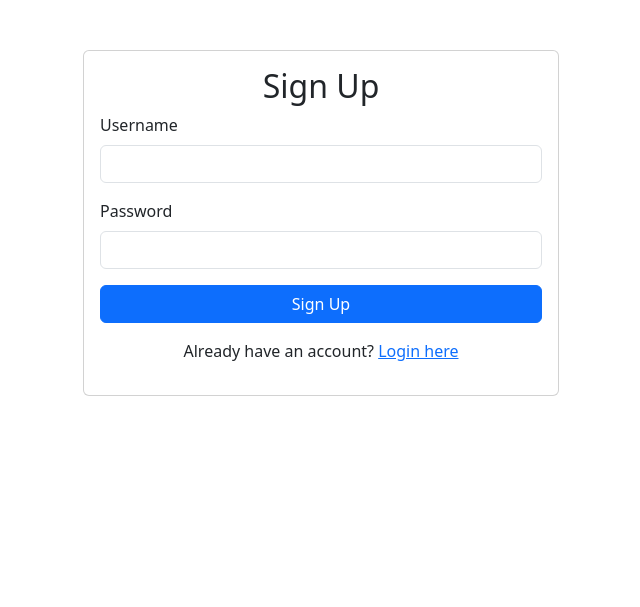
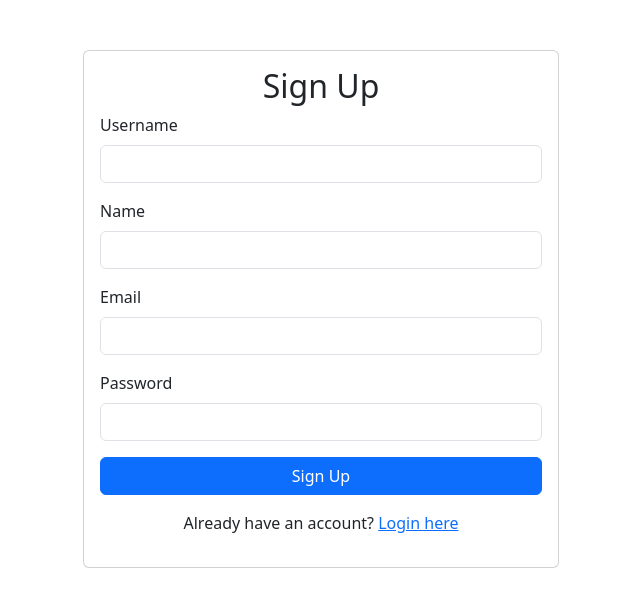
Before and after one commit to AoifeMurphy02/BabySitter, a Flask app: page /signup in a window 1280 px wide. Shown: the top 607 px of the page, without its empty margins (319-959 px from the left). Run offline with Flask 3, Linux system fonts and the light colour scheme; some libraries are stand-ins or nearby versions.

Commit message:
Refactored database integration, added fields to signup, and implemented email validation

```diff
--- a/UDP_FlaskApp/babysitter_udp/app.py
+++ b/UDP_FlaskApp/babysitter_udp/app.py
@@ -6,20 +6,17 @@ from pubnub.exceptions import PubNubException
 from dotenv import load_dotenv
 import os, re ,bcrypt, requests, json
 from oauthlib.oauth2 import WebApplicationClient
+import my_db
+db= my_db.db
+
 
 
 app = flask = Flask(__name__)
 load_dotenv()
 app.secret_key = os.getenv('SECRET_KEY')
 
-# MySQL configurations
-app.config['MYSQL_HOST'] = os.getenv('MYSQL_HOST')
-app.config['MYSQL_USER'] = os.getenv('MYSQL_USER')
-app.config['MYSQL_PASSWORD'] = os.getenv('MYSQL_PASSWORD')
-app.config['MYSQL_DB'] = os.getenv('MYSQL_DB')
-app.config["MYSQL_CUSTOM_OPTIONS"] = {"ssl": {"ca":  os.path.join(os.path.dirname(__file__), 'eu-west-1-bundle.pem')}}
+app.config['SQLALCHEMY_DATABASE_URI'] = os.getenv('MYSQL_HOST')
 
-mysql = MySQL(app)
 
 
 # Disables OAuth 2 https requirement. (FOR TESTING ONLY)
@@ -40,6 +37,8 @@ pnconfig.secret_key = 'sec-c-MzVlZDVmMzUtZjU3OC00YjgzLTg2ZWEtN2NlZWIyNWEwNGQ3'
 pnconfig.uuid ='Baby-device'
 
 pubnub =PubNub(pnconfig)
+
+db.init_app(app)
 
 # granting access to post to channel
 
@@ -63,8 +62,16 @@ def index():
 @app.route('/signup', methods=['GET', 'POST'])
 def signup():
     if request.method == 'POST':
-        username = request.form['username']
+        user_name = request.form['username']
         password = request.form['password']
+        name = request.form['name']
+        email = request.form['email']
+
+        # Check if email is valid
+        email_pattern = r'^[a-zA-Z0-9_.+-]+@[a-zA-Z0-9-]+\.[a-zA-Z0-9-.]+$'
+        if not re.match(email_pattern, email):
+            flash('Invalid email address. Please enter a valid email.', 'danger')
+            return render_template('signup.html')
 
         # Password requirements check
         if not re.fullmatch(r'^(?=.*[A-Z])(?=.*\d).{8,}$', password):
@@ -72,20 +79,14 @@ def signup():
             return render_template('signup.html')
         hashed_password = bcrypt.hashpw(password.encode('utf-8'), bcrypt.gensalt())
 
-        # Check if username already exists
-        cur = mysql.connection.cursor()
-        cur.execute("SELECT * FROM users WHERE username = %s", [username])
-        existing_user = cur.fetchone()
+        # Check if email already exists
+        existing_user = my_db.get_babysitter_by_email(email)
         if existing_user:
-            flash('Username already taken. Please choose a different username.', 'danger')
+            flash('Email already registered. Please choose a different email.', 'danger')
             return render_template('signup.html')
 
         # Save user to database
-        cur = mysql.connection.cursor()
-        cur.execute("INSERT INTO users(username, password) VALUES(%s, %s)", (username, hashed_password))
-        mysql.connection.commit()
-        cur.close()
-
+        my_db.add_babysitter(user_name=user_name, password=hashed_password, name=name, email=email)
         flash('You have successfully signed up!', 'success')
         return redirect(url_for('login'))
     return render_template('signup.html')
@@ -93,21 +94,17 @@ def signup():
 @app.route('/login', methods=['GET', 'POST'])
 def login():
     if request.method == 'POST':
-        username = request.form['username']
+        email = request.form['email']
         password = request.form['password']
 
-        # Fetch user from database
-        cur = mysql.connection.cursor()
-        cur.execute("SELECT * FROM users WHERE username=%s", [username])
-        user = cur.fetchone()
-        cur.close()
+        user = my_db.get_babysitter_by_email(email)
 
-        if user and bcrypt.checkpw(password.encode('utf-8'), user[2].encode('utf-8')):
-            session['username'] = user[1]
+        if user and bcrypt.checkpw(password.encode('utf-8'), user.password.encode('utf-8')):
+            session['email'] = user.email
             flash('Login successful!', 'success')
             return redirect(url_for('loggedin'))
         else:
-            flash('Invalid username or password', 'danger')
+            flash('Invalid email or password. Please try again.', 'danger')
     return render_template('login.html')
 
 @app.route('/login/google')
@@ -163,8 +160,8 @@ def google_callback():
 
 @app.route('/loggedin')
 def loggedin():
-    if 'username' in session:
-        return f'Welcome {session["username"]}!'
+    if 'email' in session:
+        return f'Welcome {session["email"]}!'
     else:
         return redirect(url_for('login'))
 
--- a/UDP_FlaskApp/babysitter_udp/templates/login.html
+++ b/UDP_FlaskApp/babysitter_udp/templates/login.html
@@ -9,8 +9,8 @@
                 <h2 class="card-title text-center">Login</h2>
                 <form method="POST" action="/login">
                     <div class="mb-3">
-                        <label for="username" class="form-label">Username</label>
-                        <input type="text" class="form-control" id="username" name="username" required>
+                        <label for="email" class="form-label">Email</label>
+                        <input type="email" class="form-control" id="email" name="email" required>
                     </div>
                     <div class="mb-3">
                         <label for="password" class="form-label">Password</label>
--- a/UDP_FlaskApp/babysitter_udp/templates/signup.html
+++ b/UDP_FlaskApp/babysitter_udp/templates/signup.html
@@ -13,6 +13,14 @@
                         <input type="text" class="form-control" id="username" name="username" required>
                     </div>
                     <div class="mb-3">
+                        <label for="name" class="form-label">Name</label>
+                        <input type="text" class="form-control" id="name" name="name" required>
+                    </div>
+                    <div class="mb-3">
+                        <label for="email" class="form-label">Email</label>
+                        <input type="email" class="form-control" id="email" name="email" required>
+                    </div>
+                    <div class="mb-3">
                         <label for="password" class="form-label">Password</label>
                         <input type="password" class="form-control" id="password" name="password" required>
                     </div>
```
